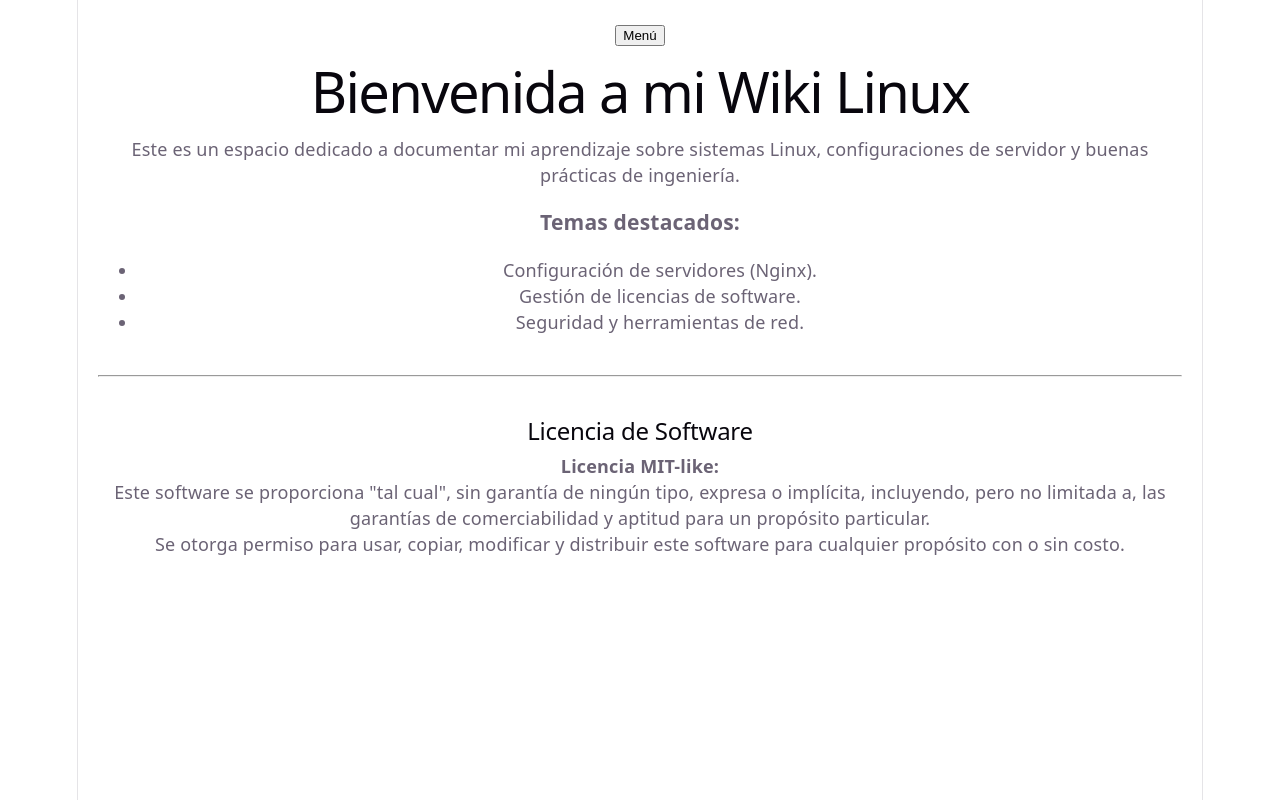
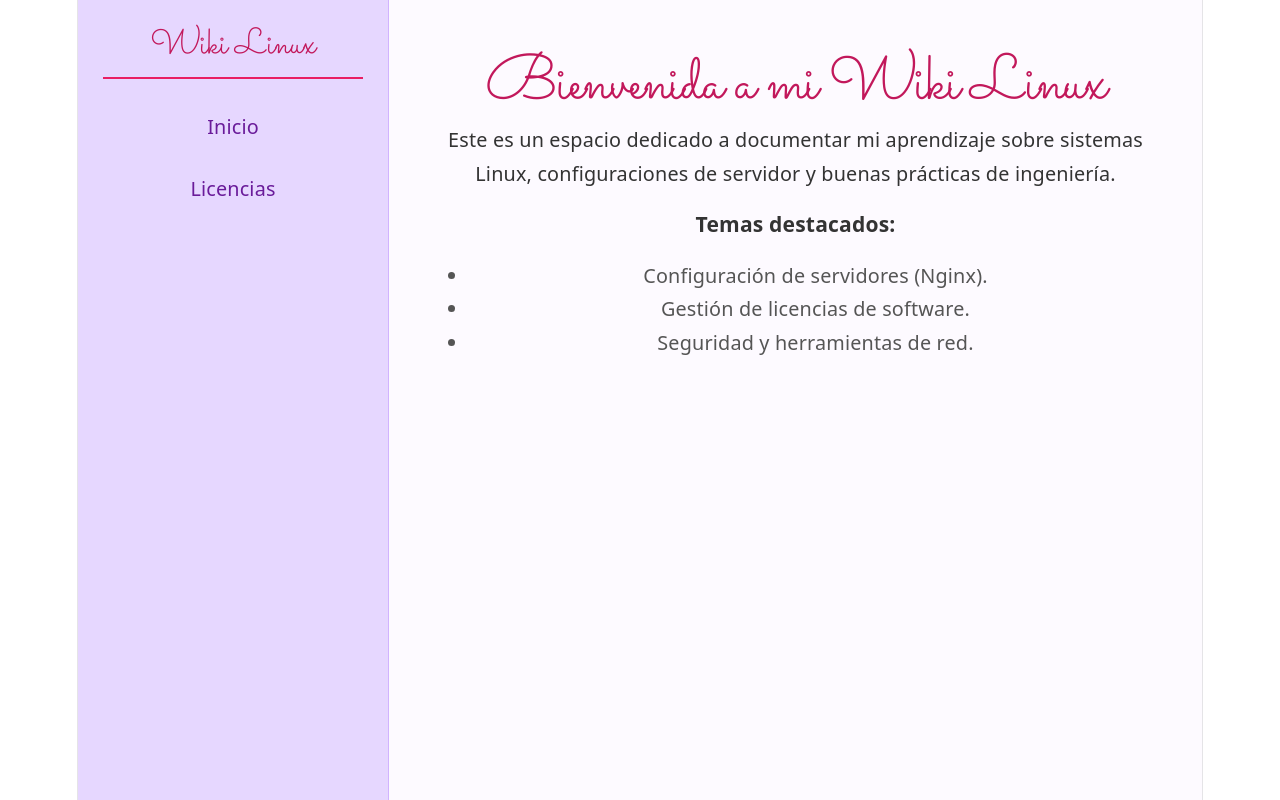
Before and after one commit to nicole-aranguiz/wikilnx_aranic, a React (Vite) app: page / in a window 1280 px wide. Built offline with nearby package versions, Linux system fonts and the light colour scheme.

Commit message:
feat: implementar tipografía Sacramento en títulos y limpieza visual

```diff
--- a/index.html
+++ b/index.html
@@ -1,10 +1,15 @@
-<!doctype html>
-<html lang="en">
+<!DOCTYPE html>
+<html lang="es">
   <head>
     <meta charset="UTF-8" />
-    <link rel="icon" type="image/svg+xml" href="/favicon.svg" />
     <meta name="viewport" content="width=device-width, initial-scale=1.0" />
-    <title>wikilnx_aranic</title>
+
+    <!-- Google Fonts: Importando Sacramento para los títulos -->
+    <link rel="preconnect" href="https://fonts.googleapis.com">
+    <link rel="preconnect" href="https://fonts.gstatic.com" crossorigin>
+    <link href="https://fonts.googleapis.com/css2?family=Sacramento&display=swap" rel="stylesheet">
+
+    <title>Wiki Linux - Aranic</title>
   </head>
   <body>
     <div id="root"></div>
--- a/package.json
+++ b/package.json
@@ -11,7 +11,8 @@
   },
   "dependencies": {
     "react": "^19.2.7",
-    "react-dom": "^19.2.7"
+    "react-dom": "^19.2.7",
+    "react-router-dom": "^7.18.1"
   },
   "devDependencies": {
     "@eslint/js": "^10.0.1",
--- a/src/App.css
+++ b/src/App.css
@@ -1,184 +1,90 @@
-.counter {
-  font-size: 16px;
-  padding: 5px 10px;
-  border-radius: 5px;
-  color: var(--accent);
-  background: var(--accent-bg);
-  border: 2px solid transparent;
-  transition: border-color 0.3s;
-  margin-bottom: 24px;
-
-  &:hover {
-    border-color: var(--accent-border);
-  }
-  &:focus-visible {
-    outline: 2px solid var(--accent);
-    outline-offset: 2px;
-  }
+/* 1. Estructura General y Fuente de Párrafos (Limpia para estudiar) */
+.layout {
+  display: flex;
+  min-height: 100vh;
+  font-family: system-ui, -apple-system, sans-serif;
 }
 
-.hero {
-  position: relative;
-
-  .base,
-  .framework,
-  .vite {
-    inset-inline: 0;
-    margin: 0 auto;
+/* 2. Barra Lateral (Sidebar) */
+.sidebar {
+  width: 260px;
+  background-color: #e6d7ff;
+  color: #4a148c;
+  padding: 25px;
+  display: flex;
+  flex-direction: column;
+  border-right: 1px solid #d1b3ff;
 }
 
-  .base {
-    width: 170px;
-    position: relative;
-    z-index: 0;
+/* Título de la sidebar con Sacramento */
+.sidebar h2 {
+  font-family: 'Sacramento', cursive;
+  font-size: 2rem; /* Un poco más grande para compensar la finura de la fuente */
+  border-bottom: 2px solid #e91e63;
+  padding-bottom: 10px;
+  margin-bottom: 25px;
+  color: #c2185b;
 }
 
-  .framework,
-  .vite {
-    position: absolute;
+/* Enlaces de navegación */
+.nav-link {
+  display: block;
+  margin-bottom: 15px;
+  text-decoration: none;
+  color: #6a1b9a;
+  font-weight: 500;
+  font-size: 1.1rem;
+  padding: 10px;
+  border-radius: 6px;
+  transition: all 0.3s ease;
 }
 
-  .framework {
-    z-index: 1;
-    top: 34px;
-    height: 28px;
-    transform: perspective(2000px) rotateZ(300deg) rotateX(44deg) rotateY(39deg)
-      scale(1.4);
+.nav-link:hover {
+  background-color: #d1b3ff;
+  color: #c2185b;
 }
 
-  .vite {
-    z-index: 0;
-    top: 107px;
-    height: 26px;
-    width: auto;
-    transform: perspective(2000px) rotateZ(300deg) rotateX(40deg) rotateY(39deg)
-      scale(0.8);
-  }
+.nav-link.active {
+  background-color: #e91e63;
+  color: white;
+  font-weight: 600;
 }
 
-#center {
-  display: flex;
-  flex-direction: column;
-  gap: 25px;
-  place-content: center;
-  place-items: center;
-  flex-grow: 1;
-
-  @media (max-width: 1024px) {
-    padding: 32px 20px 24px;
-    gap: 18px;
-  }
+/* 3. Área de Contenido Principal */
+.content {
+  flex: 1;
+  padding: 40px;
+  background-color: #fdfaff;
+  color: #333;
 }
 
-#next-steps {
-  display: flex;
-  border-top: 1px solid var(--border);
-  text-align: left;
-
-  & > div {
-    flex: 1 1 0;
-    padding: 32px;
-    @media (max-width: 1024px) {
-      padding: 24px 20px;
-    }
+/* Aplicamos Sacramento a los títulos */
+.content h1, .content h2 {
+  font-family: 'Sacramento', cursive;
 }
 
-  .icon {
-    margin-bottom: 16px;
-    width: 22px;
-    height: 22px;
+.content h1 {
+  color: #c2185b;
+  margin-bottom: 25px;
+  font-size: 3.5rem; /* Tamaño grande para que Sacramento luzca elegante */
 }
 
-  @media (max-width: 1024px) {
-    flex-direction: column;
-    text-align: center;
-  }
+.content h2 {
+  color: #7b1fa2;
+  margin-top: 30px;
+  font-size: 2.2rem;
+  border-left: 5px solid #e91e63;
+  padding-left: 15px;
 }
 
-#docs {
-  border-right: 1px solid var(--border);
-
-  @media (max-width: 1024px) {
-    border-right: none;
-    border-bottom: 1px solid var(--border);
-  }
+/* Párrafos y listas con la fuente del sistema */
+.content p {
+  line-height: 1.7;
+  font-size: 1.1rem;
 }
 
-#next-steps ul {
-  list-style: none;
-  padding: 0;
-  display: flex;
-  gap: 8px;
-  margin: 32px 0 0;
-
-  .logo {
-    height: 18px;
+.content ul {
+  line-height: 1.7;
+  color: #555;
+  font-size: 1.1rem;
 }
-
-  a {
-    color: var(--text-h);
-    font-size: 16px;
-    border-radius: 6px;
-    background: var(--social-bg);
-    display: flex;
-    padding: 6px 12px;
-    align-items: center;
-    gap: 8px;
-    text-decoration: none;
-    transition: box-shadow 0.3s;
-
-    &:hover {
-      box-shadow: var(--shadow);
-    }
-    .button-icon {
-      height: 18px;
-      width: 18px;
-    }
-  }
-
-  @media (max-width: 1024px) {
-    margin-top: 20px;
-    flex-wrap: wrap;
-    justify-content: center;
-
-    li {
-      flex: 1 1 calc(50% - 8px);
-    }
-
-    a {
-      width: 100%;
-      justify-content: center;
-      box-sizing: border-box;
-    }
-  }
-}
-
-#spacer {
-  height: 88px;
-  border-top: 1px solid var(--border);
-  @media (max-width: 1024px) {
-    height: 48px;
-  }
-}
-
-.ticks {
-  position: relative;
-  width: 100%;
-
-  &::before,
-  &::after {
-    content: '';
-    position: absolute;
-    top: -4.5px;
-    border: 5px solid transparent;
-  }
-
-  &::before {
-    left: 0;
-    border-left-color: var(--border);
-  }
-  &::after {
-    right: 0;
-    border-right-color: var(--border);
-  }
-}
--- a/src/App.jsx
+++ b/src/App.jsx
@@ -1,23 +1,27 @@
 import React from 'react';
+import { BrowserRouter as Router, Routes, Route, Link } from 'react-router-dom';
 import Inicio from './components/Inicio';
 import Licencias from './components/Licencias';
-import './App.css'; // Esto cargará estilos básicos si los quieres añadir luego
+import './App.css';
 
 function App() {
   return (
-    <div className="container" style={{ padding: '20px' }}>
-      <header>
-        <nav>
-          <button onClick={() => alert('Próximamente: Navegación')}>Menú</button>
+    <Router>
+      <div className="layout">
+        <nav className="sidebar">
+          <h2>Wiki Linux</h2>
+          <Link className="nav-link" to="/">Inicio</Link>
+          <Link className="nav-link" to="/licencias">Licencias</Link>
         </nav>
-      </header>
 
-      <main>
-        <Inicio />
-        <hr style={{ margin: '40px 0' }} />
-        <Licencias />
-      </main>
-    </div>
+        <main className="content">
+          <Routes>
+            <Route path="/" element={<Inicio />} />
+            <Route path="/licencias" element={<Licencias />} />
+          </Routes>
+        </main>
+      </div>
+    </Router>
   );
 }
 
```
Also changed, not shown: 1 other file (tests, documents, lock files or other folders). Lines whose indentation alone changed are shown as unchanged.
